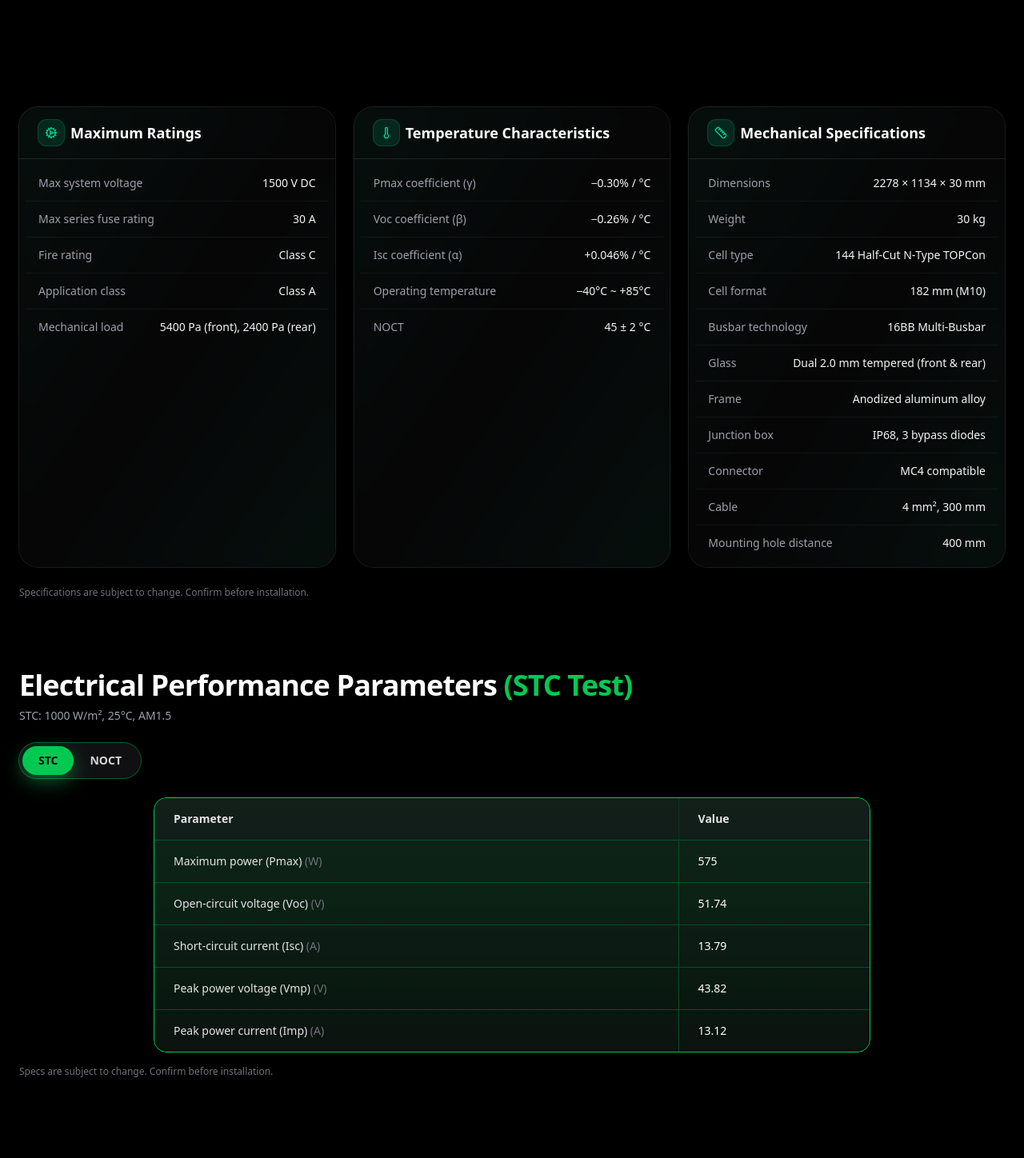
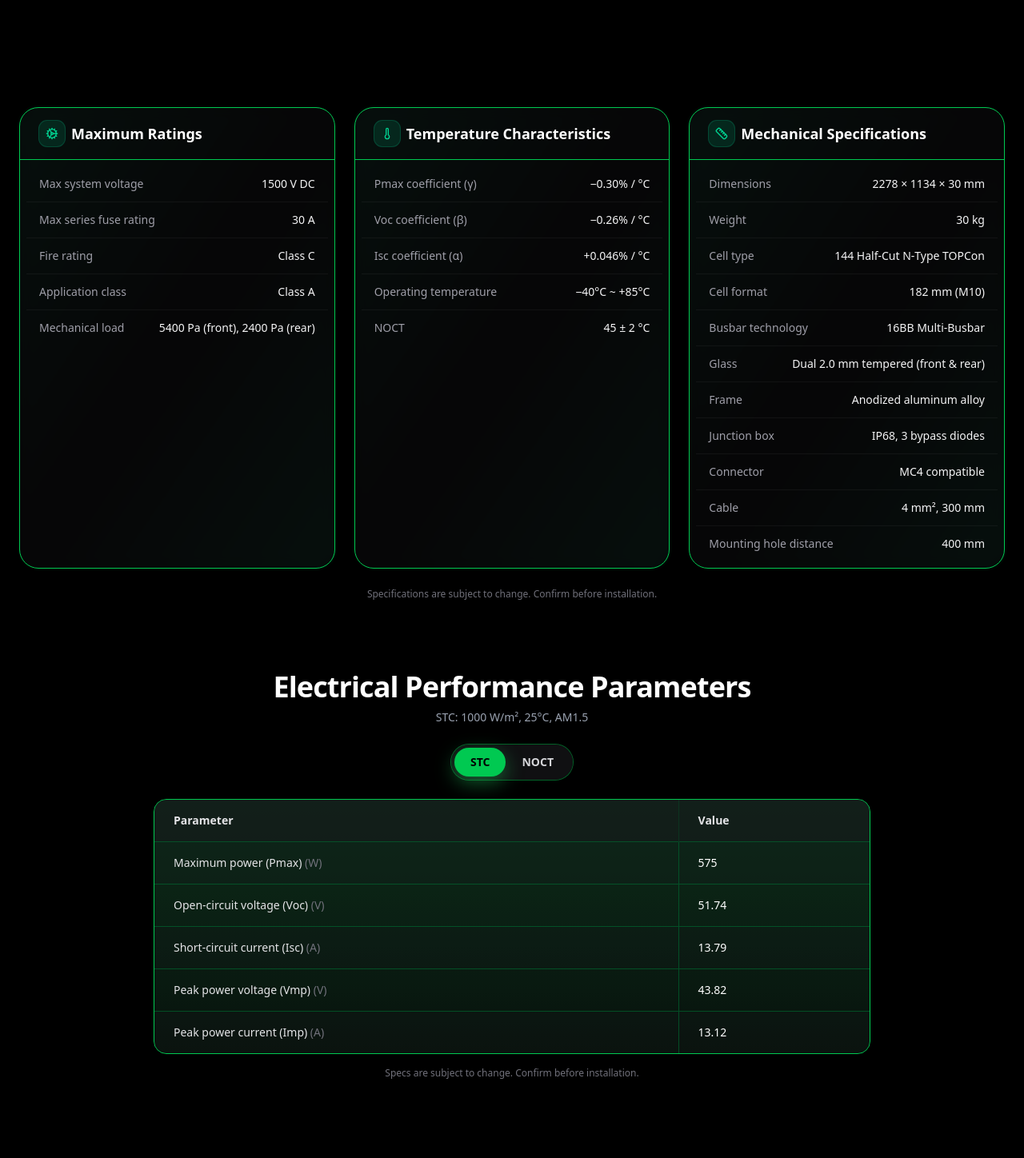
Before and after one commit to deepanshi-alva/skygreen, a Next.js app: page /products in a window 1280 px wide. Shown: the part 1400-2848 px from the top of the page at 80% size. Built offline with nearby package versions, Linux system fonts and the light colour scheme.

Commit message:
made the carousel completely2

```diff
--- a/components/product/performance.tsx
+++ b/components/product/performance.tsx
@@ -34,24 +34,24 @@ export default function ElectricalPerformanceTable() {
   return (
     <section className="w-full bg-black text-white">
       <div className="mx-auto max-w-7xl px-4 md:px-6 py-10">
-        {/* Heading */}
-        <div className="mb-6">
+        {/* Heading (centered) */}
+        <div className="mb-6 text-center">
           <h2 className="text-3xl md:text-4xl font-extrabold tracking-tight">
             Electrical Performance Parameters{" "}
-            <span className="text-green-500">({tab.toUpperCase()} Test)</span>
+            {/* <span className="text-green-500">({tab.toUpperCase()} Test)</span> */}
           </h2>
           <p className="mt-2 text-sm text-gray-400">
             {tab === "stc" ? "STC: 1000 W/m², 25°C, AM1.5" : "NOCT: 800 W/m², 20°C, 1 m/s wind"}
           </p>
         </div>
 
-        {/* Toggle (green-only effect) */}
+        {/* Toggle (centered) */}
+        <div className="mb-6 flex justify-center">
           <div
             className="
               relative inline-flex p-1 rounded-full
               bg-zinc-900/70 ring-1 ring-green-500/40
               shadow-[0_0_0_1px_rgba(34,197,94,0.15)]
-            mb-6
             "
             role="tablist"
             aria-label="Performance Mode"
@@ -82,6 +82,7 @@ export default function ElectricalPerformanceTable() {
             >
               NOCT
             </button>
+          </div>
         </div>
 
         {/* Table (desktop) */}
@@ -116,7 +117,6 @@ export default function ElectricalPerformanceTable() {
             <tbody>
               {rows.map((r, idx) => (
                 <tr key={r.key} className={idx % 2 === 0 ? "bg-zinc-900/40" : "bg-zinc-900/25"}>
-                  {/* left column */}
                   <td
                     className="
                       px-6 py-4 text-sm text-zinc-200
@@ -124,14 +124,11 @@ export default function ElectricalPerformanceTable() {
                       first:border-l-0 border-l border-green-800/70
                     "
                   >
-                    {r.label}{" "}
-                    {r.unit ? <span className="text-zinc-500">({r.unit})</span> : null}
+                    {r.label} {r.unit ? <span className="text-zinc-500">({r.unit})</span> : null}
                   </td>
 
-                  {/* value cells */}
                   {models.map((m) => {
-                    const value =
-                      m.data[tab as keyof ElectricalBlock][r.key as keyof ElectricalBlock["stc"]];
+                    const value = m.data[tab as keyof ElectricalBlock][r.key as keyof ElectricalBlock["stc"]];
                     return (
                       <td
                         key={m.key + r.key}
@@ -160,8 +157,7 @@ export default function ElectricalPerformanceTable() {
               </div>
               <div className="divide-y divide-green-800/70">
                 {rows.map((r) => {
-                  const value =
-                    m.data[tab as keyof ElectricalBlock][r.key as keyof ElectricalBlock["stc"]];
+                  const value = m.data[tab as keyof ElectricalBlock][r.key as keyof ElectricalBlock["stc"]];
                   return (
                     <div key={r.key} className="flex items-center justify-between px-4 py-3">
                       <span className="text-sm text-zinc-300">
@@ -178,7 +174,7 @@ export default function ElectricalPerformanceTable() {
           ))}
         </div>
 
-        <p className="mt-4 text-xs text-zinc-500">
+        <p className="mt-4 flex items-center justify-center text-xs text-zinc-500">
           Specs are subject to change. Confirm before installation.
         </p>
       </div>
--- a/components/product/productSpec.tsx
+++ b/components/product/productSpec.tsx
@@ -17,9 +17,9 @@ function FancyCard({
     <div className="group relative">
       {/* gradient border */}
       <div className="absolute inset-0 rounded-3xl bg-gradient-to-br from-emerald-500/25 via-emerald-500/0 to-emerald-500/25 opacity-70 blur-[2px]" />
-      <div className="relative h-full rounded-3xl bg-zinc-950/70 ring-1 ring-white/10 shadow-[0_10px_30px_-10px_rgba(0,0,0,0.7)] backdrop-blur">
+      <div className="relative h-full rounded-3xl bg-zinc-950/70 border border-green-500 shadow-[0_10px_30px_-10px_rgba(0,0,0,0.7)] backdrop-blur">
         {/* Header */}
-        <div className="flex items-center gap-2 px-6 py-4 border-b border-white/10">
+        <div className="flex items-center gap-2 px-6 py-4 border-b border-green-500">
           <span className="inline-flex h-8 w-8 items-center justify-center rounded-lg bg-emerald-500/15 ring-1 ring-emerald-400/30">
             {icon}
           </span>
@@ -34,9 +34,8 @@ function FancyCard({
             {rows.map((r, i) => (
               <li
                 key={i}
-                className={`grid grid-cols-1 sm:grid-cols-[1fr_auto] items-start gap-2 px-4 py-3 rounded-2xl sm:rounded-none ${
-                  i % 2 === 0 ? "bg-white/[0.02] sm:bg-transparent" : ""
-                }`}
+                className={`grid grid-cols-1 sm:grid-cols-[1fr_auto] items-start gap-2 px-4 py-3 rounded-2xl sm:rounded-none ${i % 2 === 0 ? "bg-white/[0.02] sm:bg-transparent" : ""
+                  }`}
               >
                 <span className="text-sm text-zinc-400">{r.label}</span>
                 <span className="text-sm sm:text-right font-medium text-zinc-100">
@@ -104,7 +103,7 @@ export default function ProductSpecsPretty() {
           />
         </div>
 
-        <p className="mt-6 text-xs text-zinc-500">
+        <p className="mt-6 text-xs flex justify-center text-zinc-500">
           Specifications are subject to change. Confirm before installation.
         </p>
       </div>
```
Lines whose indentation alone changed are shown as unchanged.
